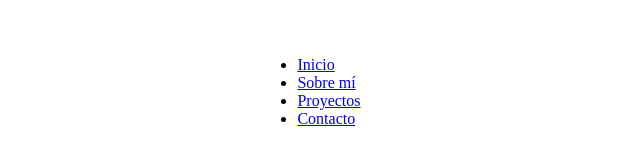
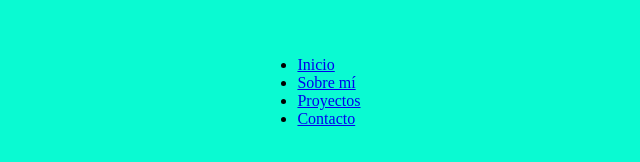
Before and after one commit to jcbonfil/web, a plain HTML site: page index.html in a window 1280 px wide. Shown: the whole page, without its empty margins (331-971 px from the left). Drawn offline with Linux system fonts and the light colour scheme.

Commit message:
Update index.html

```diff
--- a/index.html
+++ b/index.html
@@ -4,6 +4,9 @@
     <meta charset="UTF-8">
     <title>Ejemplo de Audio de Fondo</title>
     <style>
+  body {
+    background-color: #0afad2;
+}
     .navbar {
     display: flex;
     justify-content: center;
```
